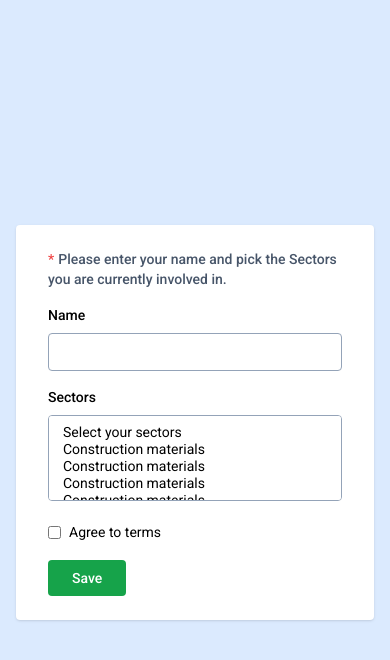
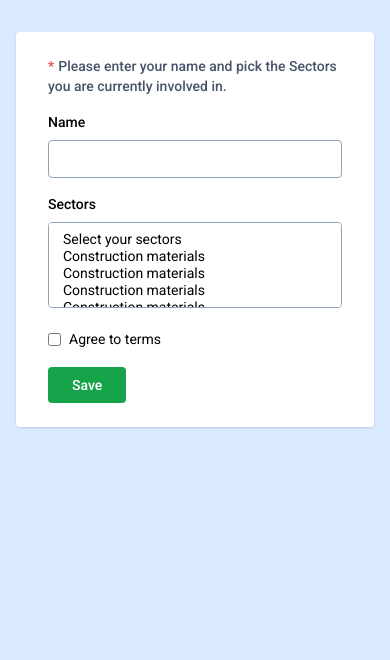
Before and after one commit to md-ahr/task-basic-crud-react, a React (Vite) app: page / in a window 390 px wide. Shown: the top 660 px of the page. Built offline with nearby package versions, Linux system fonts and the light colour scheme.

Commit message:
Update screen height for small mobile size

```diff
--- a/src/App.jsx
+++ b/src/App.jsx
@@ -1,6 +1,6 @@
 function App() {
   return (
-    <div className="w-full h-screen grid content-center justify-center">
+    <div className="w-full mt-8 sm:mt-0 sm:h-screen grid content-center justify-center">
       <div className="px-8 py-6 mx-4 f-full sm:w-96 bg-white shadow rounded">
         <p className="text-sm text-slate-600 font-medium">
           <span className="mr-1 text-red-500">*</span>
```
